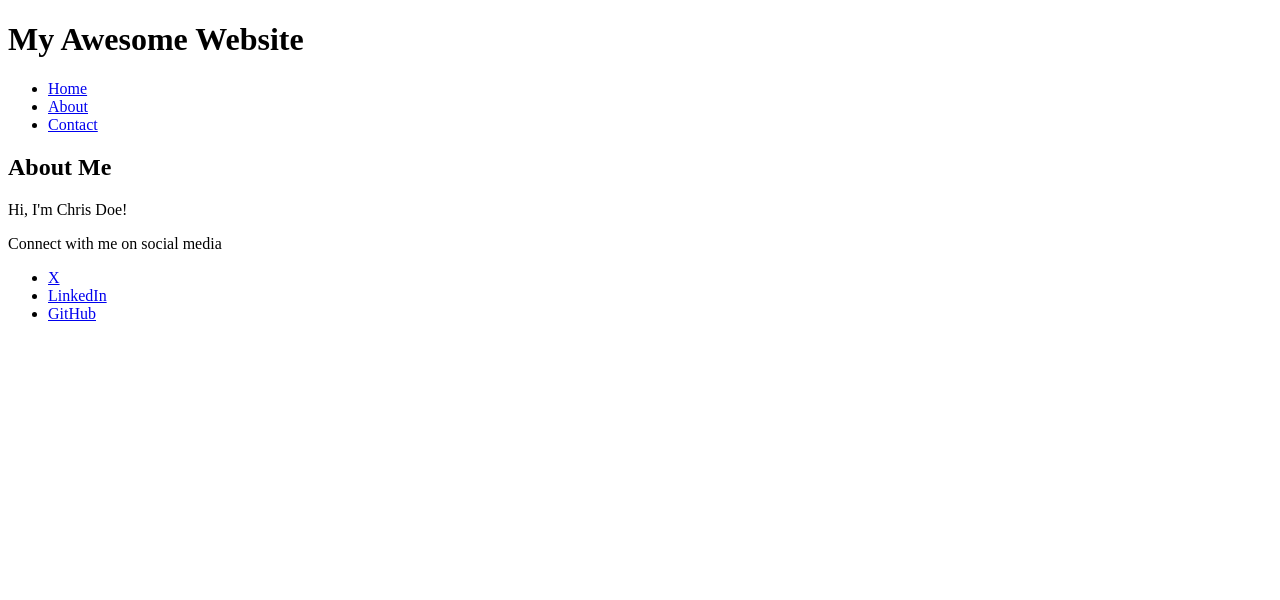
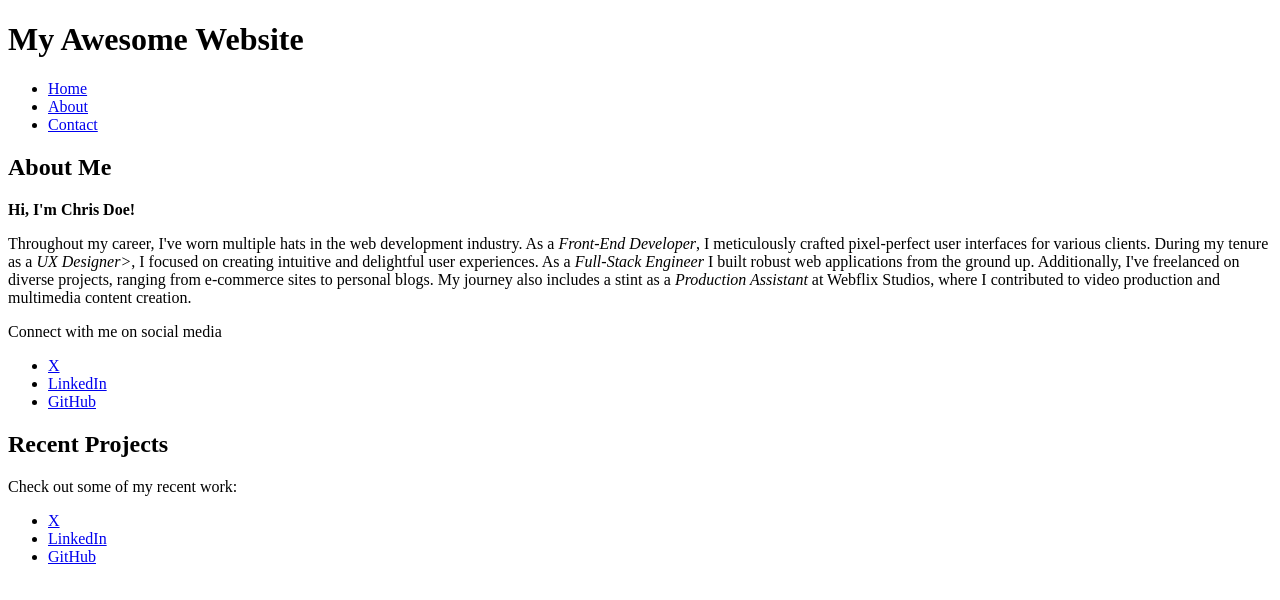
Before and after one commit to tajammalw/sdai-ic-d3-semantic-html-elements-2, a plain HTML site: page index.html in a window 1280 px wide. Drawn offline with Linux system fonts and the light colour scheme.

Commit message:
Modified the original code

```diff
--- a/index.html
+++ b/index.html
@@ -20,7 +20,13 @@
     <main>
         <section>
             <h2>About Me</h2>
-            <p>Hi, I'm Chris Doe!</p>
+            <p><strong>Hi, I'm Chris Doe!</strong></p>
+            <p>Throughout my career, I've worn multiple hats in the web development industry. As a <em>Front-End Developer</em>, I meticulously crafted pixel-perfect user interfaces for various clients.
+                 During my tenure as a <em>UX Designer></em>, I focused on creating intuitive and delightful
+                 user experiences. As a <em>Full-Stack Engineer</em> I built robust web applications from
+                 the ground up. Additionally, I've freelanced on diverse projects, ranging
+                 from e-commerce sites to personal blogs. My journey also includes a stint as a
+                 <em>Production Assistant</em> at Webflix Studios, where I contributed to video production and multimedia content creation.</p>
             <p>Connect with me on social media</p>
             <ul>
                 <li><a href="#">X</a></li>
@@ -28,6 +34,16 @@
                 <li><a href="#">GitHub</a></li>
             </ul>
         </section>
+        <section>
+            <h2>Recent Projects</h2>
+            <p>Check out some of my recent work:</p>
+            <ul>
+                <li><a href="#">X</a></li>
+                <li><a href="#">LinkedIn</a></li>
+                <li><a href="#">GitHub</a></li>
+            </ul>
+        </section>
+
     </main>
 </body>
 </html>
```
